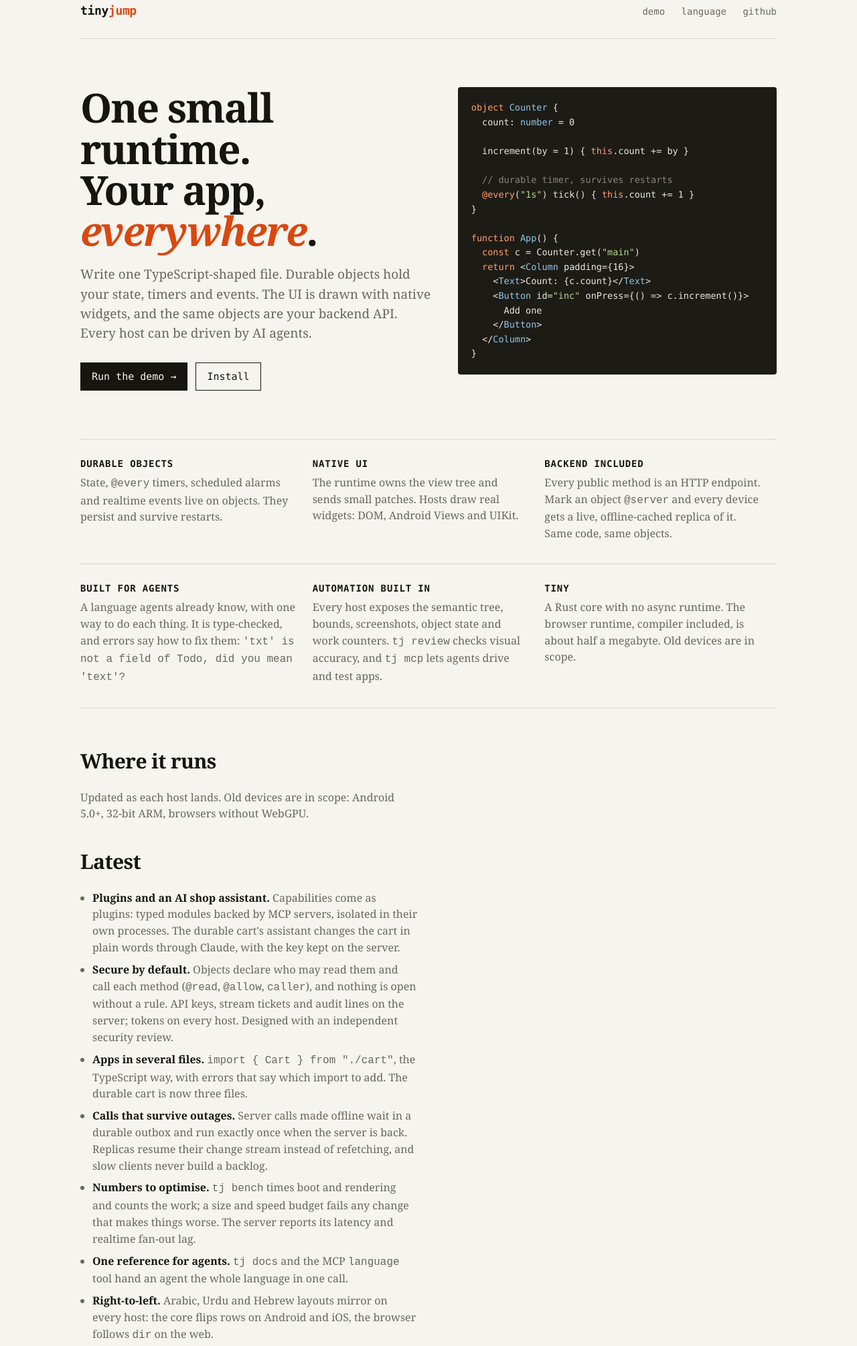
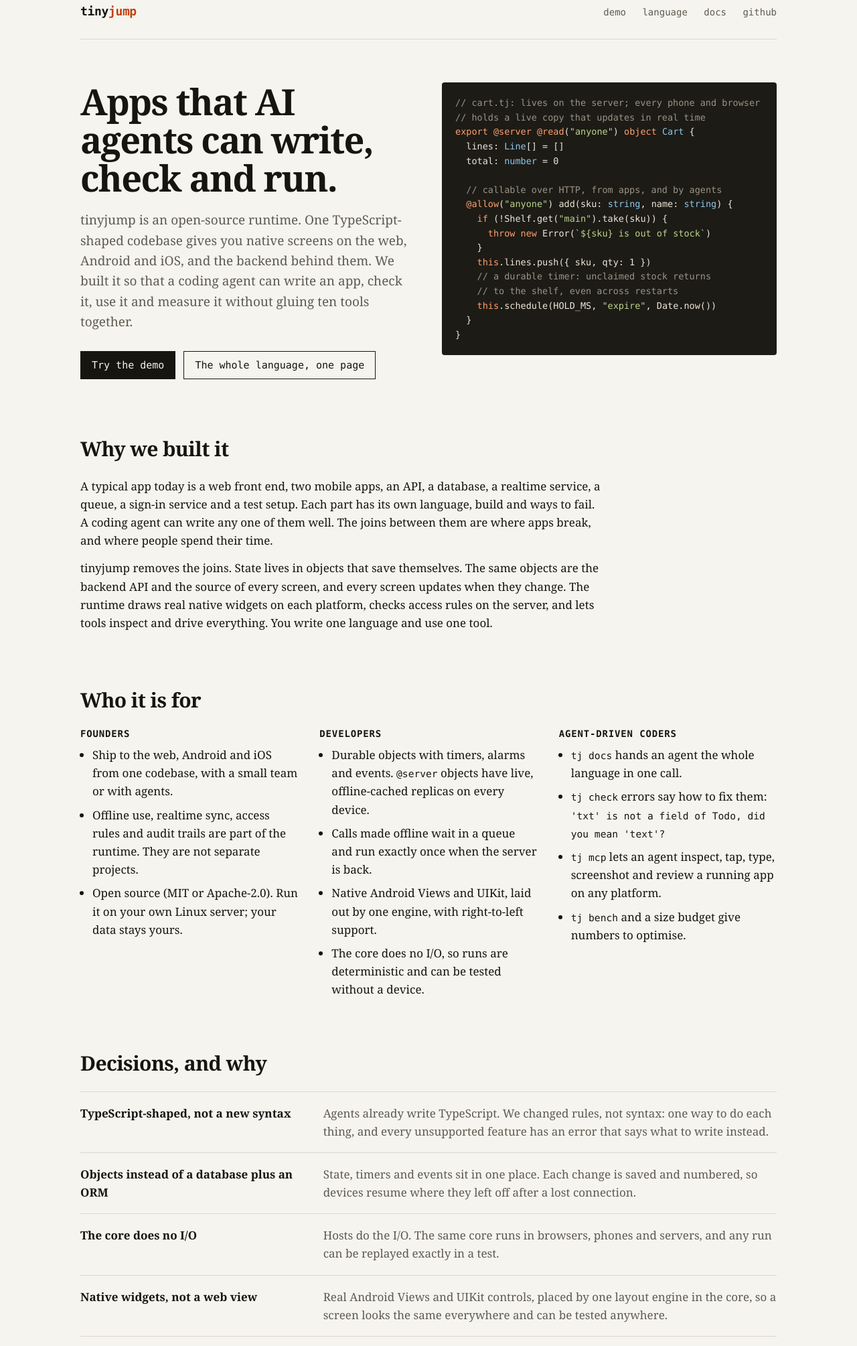
Before and after one commit to mindmakr/tinyjump, a plain HTML site: page site/index.html in a window 1280 px wide. Shown: the part 25-2034 px from the top of the page at 67% size. Drawn offline with Linux system fonts and the light colour scheme.

Commit message:
Site: rewritten for founders, developers and agent-driven coders
Plain, concrete page: why tinyjump exists, who it is for, the decisions and their reasons, measured numbers (sizes, boot time, tests, supported platforms), the honest ecosystem situation and plan, status, roadmap and the latest work. Replaces generic phrasing and outdated numbers. Checked at desktop and phone widths (no sideways scrolling).

```diff
--- a/site/index.html
+++ b/site/index.html
@@ -4,52 +4,61 @@
   <meta charset="utf-8">
   <meta name="viewport" content="width=device-width, initial-scale=1">
   <link rel="icon" href="data:,">
-  <title>tinyjump — a tiny runtime for apps</title>
-  <meta name="description" content="One TypeScript-shaped file. Durable objects, native UI, a backend API and built-in automation, in a runtime small enough for old devices.">
+  <title>tinyjump: a small runtime for apps that agents build</title>
+  <meta name="description" content="Open-source runtime: one TypeScript-shaped codebase for native web, Android and iOS screens and the backend behind them, built so AI coding agents can write, check, drive and measure apps.">
   <style>
     :root {
-      --bg: #f6f4ef; --fg: #16150f; --muted: #6b675c; --line: #dcd7cb; --card: #fffdf8;
-      --accent: #d9480f; --code-bg: #1d1b16; --code-fg: #ece6d8;
+      --bg: #f6f4ef; --fg: #16150f; --muted: #5f5b50; --line: #dcd7cb; --card: #fffdf8;
+      --accent: #c2410c; --code-bg: #1d1b16; --code-fg: #ece6d8;
     }
     @media (prefers-color-scheme: dark) {
-      :root { --bg: #12110d; --fg: #ece6d8; --muted: #9a9484; --line: #2c2a23; --card: #1a1914; --accent: #ff7a3d; --code-bg: #0b0a08; }
+      :root { --bg: #12110d; --fg: #ece6d8; --muted: #a39d8d; --line: #2c2a23; --card: #1a1914; --accent: #ff7a3d; --code-bg: #0b0a08; }
     }
     * { box-sizing: border-box; }
-    body { margin: 0; background: var(--bg); color: var(--fg); font: 17px/1.55 ui-serif, Georgia, "Times New Roman", serif; }
+    body { margin: 0; background: var(--bg); color: var(--fg); font: 17px/1.6 ui-serif, Georgia, "Times New Roman", serif; }
     a { color: inherit; text-decoration-color: var(--accent); text-underline-offset: 3px; }
+    code { font: 0.86em ui-monospace, "SF Mono", Menlo, Consolas, monospace; }
     .wrap { max-width: 1080px; margin: 0 auto; padding: 0 20px; }
-    header { display: flex; justify-content: space-between; align-items: baseline; padding: 28px 0; border-bottom: 1px solid var(--line); }
+    header { display: flex; justify-content: space-between; align-items: baseline; padding: 28px 0; border-bottom: 1px solid var(--line); gap: 12px; flex-wrap: wrap; }
     .brand { font: 600 18px/1 ui-monospace, "SF Mono", Menlo, Consolas, monospace; letter-spacing: -0.02em; }
     .brand span { color: var(--accent); }
     nav a { margin-left: 20px; font: 14px ui-monospace, Menlo, Consolas, monospace; text-decoration: none; color: var(--muted); }
     nav a:hover { color: var(--fg); }
-    .hero { padding: 72px 0 40px; display: grid; gap: 40px; grid-template-columns: 1.1fr 1fr; align-items: start; }
-    h1 { font-size: clamp(36px, 5.2vw, 60px); line-height: 1.02; letter-spacing: -0.03em; margin: 0 0 20px; font-weight: 600; }
-    h1 em { font-style: italic; color: var(--accent); }
-    .lede { font-size: 19px; color: var(--muted); max-width: 34em; margin: 0 0 28px; }
+    .hero { padding: 64px 0 24px; display: grid; gap: 40px; grid-template-columns: 1fr 1fr; align-items: start; }
+    h1 { font-size: clamp(34px, 4.6vw, 54px); line-height: 1.05; letter-spacing: -0.03em; margin: 0 0 20px; font-weight: 600; }
+    .lede { font-size: 19px; color: var(--muted); margin: 0 0 28px; }
     .cta { display: flex; gap: 12px; flex-wrap: wrap; font: 15px ui-monospace, Menlo, Consolas, monospace; }
     .cta a { padding: 11px 16px; border: 1px solid var(--fg); text-decoration: none; }
     .cta a.primary { background: var(--fg); color: var(--bg); }
     pre { margin: 0; background: var(--code-bg); color: var(--code-fg); padding: 20px; overflow: auto; font: 13.5px/1.6 ui-monospace, "SF Mono", Menlo, Consolas, monospace; border-radius: 4px; }
-    .k { color: #ff9e6b; } .s { color: #b8d68a; } .c { color: #8a8475; } .t { color: #8cc7e8; }
-    .grid { display: grid; grid-template-columns: repeat(3, 1fr); border-top: 1px solid var(--line); margin-top: 32px; }
-    .cell { padding: 28px 24px 32px 0; border-bottom: 1px solid var(--line); }
-    .cell h3 { margin: 0 0 8px; font: 600 14px ui-monospace, Menlo, Consolas, monospace; text-transform: uppercase; letter-spacing: 0.06em; }
-    .cell p { margin: 0; color: var(--muted); font-size: 16px; }
+    .k { color: #ff9e6b; } .s { color: #b8d68a; } .c { color: #9a9384; } .t { color: #8cc7e8; }
     section { padding: 56px 0 8px; }
     h2 { font-size: 30px; letter-spacing: -0.02em; margin: 0 0 18px; font-weight: 600; }
+    h3 { margin: 0 0 10px; font: 600 14px ui-monospace, Menlo, Consolas, monospace; text-transform: uppercase; letter-spacing: 0.06em; }
+    p { margin: 0 0 14px; }
+    .narrow { max-width: 46em; }
+    .muted { color: var(--muted); }
+    .three { display: grid; grid-template-columns: repeat(3, 1fr); gap: 32px; }
     .two { display: grid; grid-template-columns: 1fr 1fr; gap: 32px; align-items: start; }
-    .note { color: var(--muted); font-size: 16px; }
+    .three ul, .two ul { padding-left: 18px; margin: 0; }
+    .hero > *, .two > *, .three > * { min-width: 0; }
+    li { margin-bottom: 8px; }
+    .decisions { border-top: 1px solid var(--line); }
+    .decision { display: grid; grid-template-columns: 1fr 2fr; gap: 24px; padding: 18px 0; border-bottom: 1px solid var(--line); }
+    .decision b { font-weight: 600; }
+    .numbers { display: grid; grid-template-columns: repeat(3, 1fr); border-top: 1px solid var(--line); }
+    .num { padding: 22px 24px 22px 0; border-bottom: 1px solid var(--line); }
+    .num b { display: block; font-size: 30px; letter-spacing: -0.02em; font-weight: 600; }
+    .num span { color: var(--muted); font-size: 15px; }
     .status { width: 100%; border-collapse: collapse; font-size: 15px; }
     .status td { padding: 12px 8px 12px 0; border-bottom: 1px solid var(--line); vertical-align: top; }
     .status td:last-child { color: var(--muted); font-family: ui-monospace, Menlo, Consolas, monospace; font-size: 13px; }
     .status td.ok { color: var(--fg); }
     .status td.ok::before { content: "● "; color: var(--accent); }
     .log { padding-left: 18px; margin: 0; color: var(--muted); font-size: 16px; }
-    .log li { margin-bottom: 8px; }
     .log b { color: var(--fg); font-weight: 600; }
     footer { margin-top: 72px; padding: 28px 0 48px; border-top: 1px solid var(--line); color: var(--muted); font-size: 15px; display: flex; justify-content: space-between; flex-wrap: wrap; gap: 12px; }
-    @media (max-width: 820px) { .hero, .two { grid-template-columns: 1fr; } .grid { grid-template-columns: 1fr; } nav a { margin-left: 12px; } }
+    @media (max-width: 860px) { .hero, .two, .three, .decision { grid-template-columns: 1fr; } .numbers { grid-template-columns: 1fr 1fr; } nav a { margin-left: 0; margin-right: 16px; } }
   </style>
 </head>
 <body>
@@ -59,94 +68,156 @@
       <nav>
         <a href="demo/">demo</a>
         <a href="https://github.com/mindmakr/tinyjump/blob/main/docs/language.md">language</a>
+        <a href="https://github.com/mindmakr/tinyjump/tree/main/docs">docs</a>
         <a href="https://github.com/mindmakr/tinyjump">github</a>
       </nav>
     </header>
 
     <div class="hero">
       <div>
-        <h1>One small runtime.<br>Your app, <em>everywhere</em>.</h1>
-        <p class="lede">Write one TypeScript-shaped file. Durable objects hold your state, timers and events. The UI is drawn with native widgets, and the same objects are your backend API. Every host can be driven by AI agents.</p>
+        <h1>Apps that AI agents can write, check and run.</h1>
+        <p class="lede">tinyjump is an open-source runtime. One TypeScript-shaped codebase gives you native screens on the web, Android and iOS, and the backend behind them. We built it so that a coding agent can write an app, check it, use it and measure it without gluing ten tools together.</p>
         <div class="cta">
-          <a class="primary" href="demo/">Run the demo →</a>
-          <a href="https://github.com/mindmakr/tinyjump#try-it">Install</a>
+          <a class="primary" href="demo/">Try the demo</a>
+          <a href="https://github.com/mindmakr/tinyjump/blob/main/docs/language.md">The whole language, one page</a>
         </div>
       </div>
-<pre><span class="k">object</span> <span class="t">Counter</span> {
-  count: <span class="t">number</span> = 0
+<pre><span class="c">// cart.tj: lives on the server; every phone and browser
+// holds a live copy that updates in real time</span>
+<span class="k">export</span> <span class="k">@server</span> <span class="k">@read</span>(<span class="s">"anyone"</span>) <span class="k">object</span> <span class="t">Cart</span> {
+  lines: <span class="t">Line</span>[] = []
+  total: <span class="t">number</span> = 0
 
-  increment(by = 1) { <span class="k">this</span>.count += by }
-
-  <span class="c">// durable timer, survives restarts</span>
-  <span class="k">@every</span>(<span class="s">"1s"</span>) tick() { <span class="k">this</span>.count += 1 }
-}
-
-<span class="k">function</span> <span class="t">App</span>() {
-  <span class="k">const</span> c = Counter.get(<span class="s">"main"</span>)
-  <span class="k">return</span> &lt;<span class="t">Column</span> padding={16}&gt;
-    &lt;<span class="t">Text</span>&gt;Count: {c.count}&lt;/<span class="t">Text</span>&gt;
-    &lt;<span class="t">Button</span> id=<span class="s">"inc"</span> onPress={() =&gt; c.increment()}&gt;
-      Add one
-    &lt;/<span class="t">Button</span>&gt;
-  &lt;/<span class="t">Column</span>&gt;
+  <span class="c">// callable over HTTP, from apps, and by agents</span>
+  <span class="k">@allow</span>(<span class="s">"anyone"</span>) add(sku: <span class="t">string</span>, name: <span class="t">string</span>) {
+    <span class="k">if</span> (!Shelf.get(<span class="s">"main"</span>).take(sku)) {
+      <span class="k">throw new</span> Error(<span class="s">`${sku} is out of stock`</span>)
+    }
+    <span class="k">this</span>.lines.push({ sku, qty: 1 })
+    <span class="c">// a durable timer: unclaimed stock returns
+    // to the shelf, even across restarts</span>
+    <span class="k">this</span>.schedule(HOLD_MS, <span class="s">"expire"</span>, Date.now())
+  }
 }</pre>
     </div>
 
-    <div class="grid">
-      <div class="cell"><h3>Durable objects</h3><p>State, <code>@every</code> timers, scheduled alarms and realtime events live on objects. They persist and survive restarts.</p></div>
-      <div class="cell"><h3>Native UI</h3><p>The runtime owns the view tree and sends small patches. Hosts draw real widgets: DOM, Android Views and UIKit.</p></div>
-      <div class="cell"><h3>Backend included</h3><p>Every public method is an HTTP endpoint. Mark an object <code>@server</code> and every device gets a live, offline-cached replica of it. Same code, same objects.</p></div>
-      <div class="cell"><h3>Built for agents</h3><p>A language agents already know, with one way to do each thing. It is type-checked, and errors say how to fix them: <code>'txt' is not a field of Todo, did you mean 'text'?</code></p></div>
-      <div class="cell"><h3>Automation built in</h3><p>Every host exposes the semantic tree, bounds, screenshots, object state and work counters. <code>tj review</code> checks visual accuracy, and <code>tj mcp</code> lets agents drive and test apps.</p></div>
-      <div class="cell"><h3>Tiny</h3><p>A Rust core with no async runtime. The browser runtime, compiler included, is about half a megabyte. Old devices are in scope.</p></div>
-    </div>
+    <section class="narrow">
+      <h2>Why we built it</h2>
+      <p>A typical app today is a web front end, two mobile apps, an API, a database, a realtime service, a queue, a sign-in service and a test setup. Each part has its own language, build and ways to fail. A coding agent can write any one of them well. The joins between them are where apps break, and where people spend their time.</p>
+      <p>tinyjump removes the joins. State lives in objects that save themselves. The same objects are the backend API and the source of every screen, and every screen updates when they change. The runtime draws real native widgets on each platform, checks access rules on the server, and lets tools inspect and drive everything. You write one language and use one tool.</p>
+    </section>
+
+    <section>
+      <h2>Who it is for</h2>
+      <div class="three">
+        <div>
+          <h3>Founders</h3>
+          <ul>
+            <li>Ship to the web, Android and iOS from one codebase, with a small team or with agents.</li>
+            <li>Offline use, realtime sync, access rules and audit trails are part of the runtime. They are not separate projects.</li>
+            <li>Open source (MIT or Apache-2.0). Run it on your own Linux server; your data stays yours.</li>
+          </ul>
+        </div>
+        <div>
+          <h3>Developers</h3>
+          <ul>
+            <li>Durable objects with timers, alarms and events. <code>@server</code> objects have live, offline-cached replicas on every device.</li>
+            <li>Calls made offline wait in a queue and run exactly once when the server is back.</li>
+            <li>Native Android Views and UIKit, laid out by one engine, with right-to-left support.</li>
+            <li>The core does no I/O, so runs are deterministic and can be tested without a device.</li>
+          </ul>
+        </div>
+        <div>
+          <h3>Agent-driven coders</h3>
+          <ul>
+            <li><code>tj docs</code> hands an agent the whole language in one call.</li>
+            <li><code>tj check</code> errors say how to fix them: <code>'txt' is not a field of Todo, did you mean 'text'?</code></li>
+            <li><code>tj mcp</code> lets an agent inspect, tap, type, screenshot and review a running app on any platform.</li>
+            <li><code>tj bench</code> and a size budget give numbers to optimise.</li>
+          </ul>
+        </div>
+      </div>
+    </section>
+
+    <section>
+      <h2>Decisions, and why</h2>
+      <div class="decisions">
+        <div class="decision"><b>TypeScript-shaped, not a new syntax</b><span class="muted">Agents already write TypeScript. We changed rules, not syntax: one way to do each thing, and every unsupported feature has an error that says what to write instead.</span></div>
+        <div class="decision"><b>Objects instead of a database plus an ORM</b><span class="muted">State, timers and events sit in one place. Each change is saved and numbered, so devices resume where they left off after a lost connection.</span></div>
+        <div class="decision"><b>The core does no I/O</b><span class="muted">Hosts do the I/O. The same core runs in browsers, phones and servers, and any run can be replayed exactly in a test.</span></div>
+        <div class="decision"><b>Native widgets, not a web view</b><span class="muted">Real Android Views and UIKit controls, placed by one layout engine in the core, so a screen looks the same everywhere and can be tested anywhere.</span></div>
+        <div class="decision"><b>Closed by default</b><span class="muted">Nothing can be read or called from outside without a rule next to the code: <code>@read</code>, <code>@allow</code>, <code>caller</code>. An independent security review shaped the design before we built it.</span></div>
+        <div class="decision"><b>Plugins speak MCP</b><span class="muted">Existing MCP servers (databases, payments, search) work as plugins from day one, each in its own process, with secrets kept on the server. The first plugin is an AI model, and agents built on it act only within the rights of the person they act for.</span></div>
+        <div class="decision"><b>Small, and measured</b><span class="muted">A size and speed budget fails any change that makes a build bigger or an app slower, unless the budget is raised on purpose, with the reason written down.</span></div>
+      </div>
+    </section>
+
+    <section>
+      <h2>Measured, not claimed</h2>
+      <div class="numbers">
+        <div class="num"><b>725 KB</b><span>web runtime, compiler included (268 KB compressed)</span></div>
+        <div class="num"><b>~1 MB</b><span>native library per Android CPU type (700 KB on 32-bit ARM)</span></div>
+        <div class="num"><b>&lt;0.2 ms</b><span>to boot each example app on a laptop (<code>tj bench</code>)</span></div>
+        <div class="num"><b>91</b><span>automated tests; iOS is run on the Simulator for every pull request</span></div>
+        <div class="num"><b>Android 5</b><span>and up, iOS 13 and up, and 2019-era browsers</span></div>
+        <div class="num"><b>Static</b><span>Linux binaries for x86_64, 64-bit ARM and 32-bit ARM</span></div>
+      </div>
+    </section>
+
+    <section class="narrow">
+      <h2>Starting fresh</h2>
+      <p>tinyjump has no package ecosystem yet. That is a cost, and also an advantage: there is no legacy to carry, and every library can be small, typed, tested and covered by the access rules.</p>
+      <p>Today, apps reach existing services through MCP plugins and <code>fetch</code>, device plugins wrap native code such as maps and cameras, and agents write small modules on demand. Next comes a registry of libraries that agents port, each checked against the original's tests. Teams with existing systems can run tinyjump next to them and move one piece at a time.</p>
+    </section>
 
     <section class="two">
       <div>
         <h2>Where it runs</h2>
-        <p class="note">Updated as each host lands. Old devices are in scope: Android 5.0+, 32-bit ARM, browsers without WebGPU.</p>
-        <h2 style="margin-top:36px">Latest</h2>
-        <ul class="log">
-          <li><b>Plugins and an AI shop assistant.</b> Capabilities come as plugins: typed modules backed by MCP servers, isolated in their own processes. The durable cart's assistant changes the cart in plain words through Claude, with the key kept on the server.</li>
-          <li><b>Secure by default.</b> Objects declare who may read them and call each method (<code>@read</code>, <code>@allow</code>, <code>caller</code>), and nothing is open without a rule. API keys, stream tickets and audit lines on the server; tokens on every host. Designed with an independent security review.</li>
-          <li><b>Apps in several files.</b> <code>import { Cart } from "./cart"</code>, the TypeScript way, with errors that say which import to add. The durable cart is now three files.</li>
-          <li><b>Calls that survive outages.</b> Server calls made offline wait in a durable outbox and run exactly once when the server is back. Replicas resume their change stream instead of refetching, and slow clients never build a backlog.</li>
-          <li><b>Numbers to optimise.</b> <code>tj bench</code> times boot and rendering and counts the work; a size and speed budget fails any change that makes things worse. The server reports its latency and realtime fan-out lag.</li>
-          <li><b>One reference for agents.</b> <code>tj docs</code> and the MCP <code>language</code> tool hand an agent the whole language in one call.</li>
-          <li><b>Right-to-left.</b> Arabic, Urdu and Hebrew layouts mirror on every host: the core flips rows on Android and iOS, the browser follows <code>dir</code> on the web.</li>
-          <li><b>One layout engine.</b> CSS flexbox computed once in the core for Android and iOS, matching the browser. A screen lays out the same everywhere and can be tested without a device.</li>
-          <li><b>iOS host.</b> Native UIKit, built and driven on the iOS Simulator in CI for every pull request.</li>
-          <li><b>Durable cart and smart meter.</b> One cart changed from the UI, the backend, the API and an AI agent, live on every screen. A meter workflow driven by timers, alarms, actions and API events.</li>
-          <li><b>Testing for agents.</b> <code>tj review</code> catches overflow, overlap, tiny touch targets, missing labels and low contrast. <code>tj mcp</code> lets any coding agent inspect, drive, screenshot and review apps.</li>
-          <li><b>Server objects.</b> <code>@server object Room</code> lives on the server; browsers and phones hold live, offline-cached replicas. Tested with a chat between a browser and an Android phone.</li>
-          <li><b>Type checker.</b> TypeScript-style checks with "did you mean" fixes; unannotated code stays <code>any</code>.</li>
-          <li><b>Linux on ARM.</b> Fully static binaries for 64-bit and 32-bit ARM, about 3.5 MB.</li>
-          <li><b>C ABI for Apple and desktop hosts.</b> The runtime builds for iOS and macOS today; the UIKit host is next.</li>
-          <li><b>Android host.</b> Native Views, minSdk 21, four ABIs, a 1.7 MB APK, automation over adb.</li>
-          <li><b>Web host and live demo.</b> The runtime in WebAssembly, drawing native DOM.</li>
+        <table class="status"><!-- PLATFORMS --></table>
+      </div>
+      <div>
+        <h2>Where it is heading</h2>
+        <ul>
+          <li>Audit log, runtime statistics, encryption, and personal-data handling with GDPR and PDPL subject rights.</li>
+          <li>Compliance packs for the EU, Saudi Arabia, the wider MENA region and the US, which others can extend.</li>
+          <li>Servers that talk to each other, and webhooks.</li>
+          <li>More native components (navigation, long lists, forms), translations, and one-command app builds.</li>
+          <li>GPU graphics and 3D, as an optional module.</li>
         </ul>
       </div>
-      <table class="status"><!-- PLATFORMS --></table>
     </section>
 
     <section class="two">
       <div>
-        <h2>Run it locally</h2>
-        <p class="note">You need Rust 1.80+ and the WASM target. Edit the file, and the page reloads with your objects' state kept.</p>
+        <h2>Latest</h2>
+        <ul class="log">
+          <li><b>Agents that follow the rules.</b> <code>tj:agent</code> turns an app's methods into tools, and every tool call is checked as the person who asked. The shop assistant can add tea for a shopper, but only restocks for staff.</li>
+          <li><b>Sign-in.</b> Tokens from any OpenID Connect provider (Google, Microsoft, Auth0, Keycloak), API keys for agents and scripts.</li>
+          <li><b>Plugins and an AI assistant.</b> Plugins are MCP servers in their own processes; <code>tj:ai</code> calls Claude with the key kept on the server.</li>
+          <li><b>Access control.</b> Closed by default, with one-time stream tickets, audit lines and per-caller limits.</li>
+          <li><b>Apps in several files.</b> <code>import { Cart } from "./cart"</code>, with errors that say which import to add.</li>
+          <li><b>Calls that survive outages.</b> Offline calls queue and run exactly once; replicas resume their change stream.</li>
+          <li><b>Right-to-left and one layout engine</b> for Arabic, Urdu and Hebrew on every platform.</li>
+        </ul>
       </div>
+      <div>
+        <h2>Run it</h2>
 <pre>git clone https://github.com/mindmakr/tinyjump
 cd tinyjump
 rustup target add wasm32-unknown-unknown
 cargo web
-cargo tj dev examples/todo/app.tj
-<span class="c"># open http://127.0.0.1:4700</span>
+cargo tj dev examples/durable-cart/app.tj \
+  --plugin ai=fake:examples/durable-cart/fake-ai.json
+<span class="c"># open http://127.0.0.1:4700 in two browsers</span>
 
-curl -X POST localhost:4700/api/Todos/main/add</pre>
+curl -X POST localhost:4700/api/Cart/demo/add \
+  -H 'content-type: application/json' -d '["tea", "curl"]'</pre>
+      </div>
     </section>
 
     <footer>
       <span>Created by Asif Raja · <a href="https://github.com/mindmakr">mindmakr</a></span>
-      <span>MIT or Apache-2.0 · early and moving fast</span>
+      <span>MIT or Apache-2.0 · early, and moving fast</span>
     </footer>
   </div>
 </body>
```
